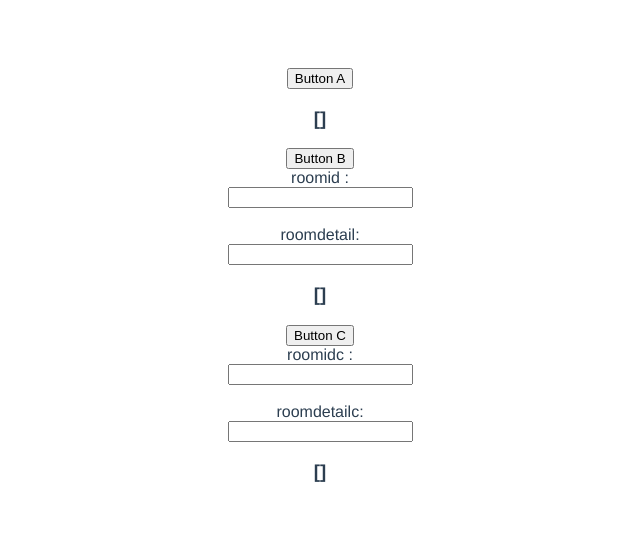
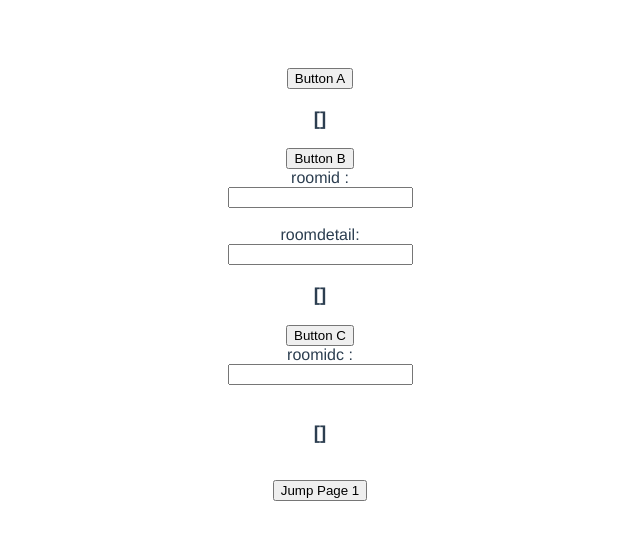
Before and after one commit to gitercn/spring-boot-vuejs-copy, a Vue app in the folder frontend/: page / in a window 1280 px wide. Shown: the top 540 px of the page, without its empty margins (320-960 px from the left). Built offline with nearby package versions, Linux system fonts and the light colour scheme.

Commit message:
vue jump page1

```diff
--- /dev/null
+++ b/frontend/src/components/Page1.vue
@@ -0,0 +1,16 @@
+<template>
+  <div class="page1">
+    <h1>This is page 1</h1>
+    <br />
+    <button @click="jumpBack()">Jump Back</button>
+  </div>
+</template>
+<script>
+export default {
+  methods: {
+    jumpBack() {
+      this.$router.push("/");
+    }
+  }
+};
+</script>
--- a/frontend/src/components/Service.vue
+++ b/frontend/src/components/Service.vue
@@ -1,50 +1,43 @@
 <template>
   <div class="service">
-
-    <button class=”Search__button” @click="callRestServicea()">Button A</button>
+    <button @click="callRestServicea()">Button A</button>
 
     <h3>{{ postsa }}</h3>
 
-    <button class=”Search__button” @click="callRestServiceb()">Button B</button>
-    <br>
-    roomid    :
-    <br>
-    <input v-model="room.roomid">
-    <br>
+    <button @click="callRestServiceb()">Button B</button>
+    <br />roomid :
+    <br />
+    <input v-model="room.roomid" />
+    <br />
     {{ room.roomid }}
-    <br>
-    roomdetail:
-    <br>
-    <input v-model="room.roomdetail">
-    <br>
+    <br />roomdetail:
+    <br />
+    <input v-model="room.roomdetail" />
+    <br />
     {{ room.roomdetail }}
     <h3>{{ postsb }}</h3>
 
-    <button class=”Search__button” @click="callRestServicec()">Button C</button>
-    <br>
-    roomidc    :
-    <br>
-    <input v-model="roomc.roomid">
-    <br>
+    <button @click="callRestServicec()">Button C</button>
+    <br />roomidc :
+    <br />
+    <input v-model="roomc.roomid" />
+    <br />
     {{ roomc.roomid }}
-    <br>
-    roomdetailc:
-    <br>
-    <input v-model="roomc.roomdetail">
-    <br>
+    <br />
     {{ roomc.roomdetail }}
     <h3>{{ postsc }}</h3>
-
+    <br />
+    <button @click="jumpPage1()">Jump Page 1</button>
   </div>
 </template>
 
 <script>
-import {AXIOS} from './backend-api'
+import { AXIOS } from "./backend-api";
 
 export default {
-  name: 'hello',
+  name: "hello",
 
-  data () {
+  data() {
     return {
       postsa: [],
       postsb: [],
@@ -54,47 +47,49 @@ export default {
         roomid: "",
         roomdetail: ""
       },
-      roomc:{
-        roomid:"",
-        roomdetail:""
+      roomc: {
+        roomid: "",
+        roomdetail: ""
       }
-    }
+    };
   },
   methods: {
     // Fetches posts when the component is created.
-    callRestServicea () {
+    callRestServicea() {
       AXIOS.get(`api/helloa`)
         .then(response => {
           // JSON responses are automatically parsed.
-          this.postsa = response.data
+          this.postsa = response.data;
         })
         .catch(e => {
-          this.errors.push(e)
-        })
+          this.errors.push(e);
+        });
     },
-    callRestServiceb () {
+    callRestServiceb() {
       AXIOS.post(`api/hellob`, this.room)
         .then(response => {
           // JSON responses are automatically parsed.
-          this.postsb = response.data
+          this.postsb = response.data;
         })
         .catch(e => {
-          this.errors.push(e)
-        })
+          this.errors.push(e);
+        });
     },
-    callRestServicec () {
+    callRestServicec() {
       AXIOS.post(`api/helloc`, this.roomc)
         .then(response => {
           // JSON responses are automatically parsed.
-          this.postsc = response.data
+          this.postsc = response.data;
         })
         .catch(e => {
-          this.errors.push(e)
-        })
+          this.errors.push(e);
+        });
+    },
+    jumpPage1(){
+      this.$router.push("/Page1")
     }
   }
-}
-
+};
 </script>
 
 
--- a/frontend/src/router/index.js
+++ b/frontend/src/router/index.js
@@ -3,6 +3,7 @@ import VueRouter from 'vue-router'
 import Home from '../views/Home.vue'
 // import Hello1 from '../views/Hello1.vue'
 import Service from '../components/Service.vue'
+import Page1 from '../components/Page1.vue'
 
 Vue.use(VueRouter)
 
@@ -25,6 +26,11 @@ const routes = [
     name: 'Service',
     component: Service
   },
+  {
+    path: '/Page1',
+    name: 'Page1',
+    component: Page1
+  },
   // {
   //   path: '/hello1',
   //   name: 'Hello1',
```
